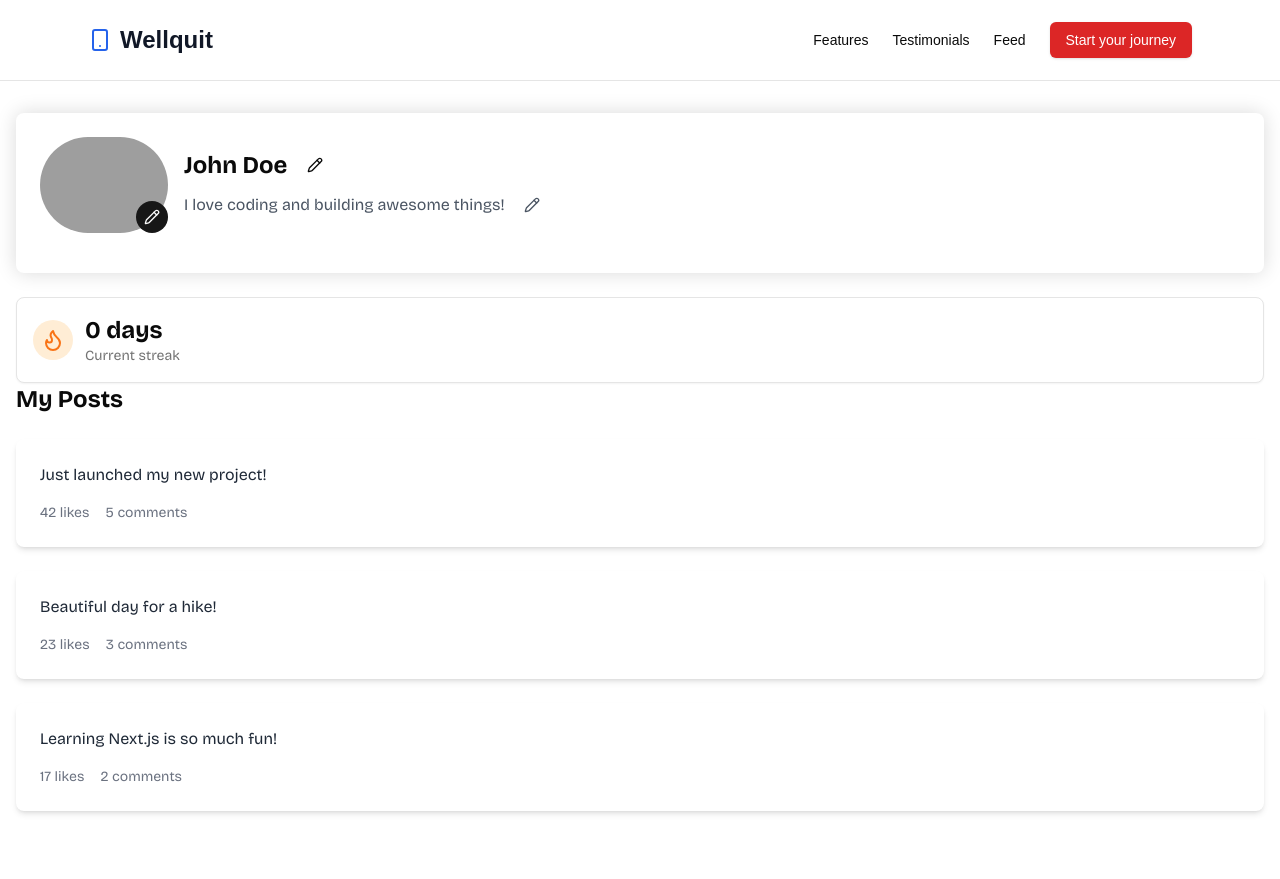
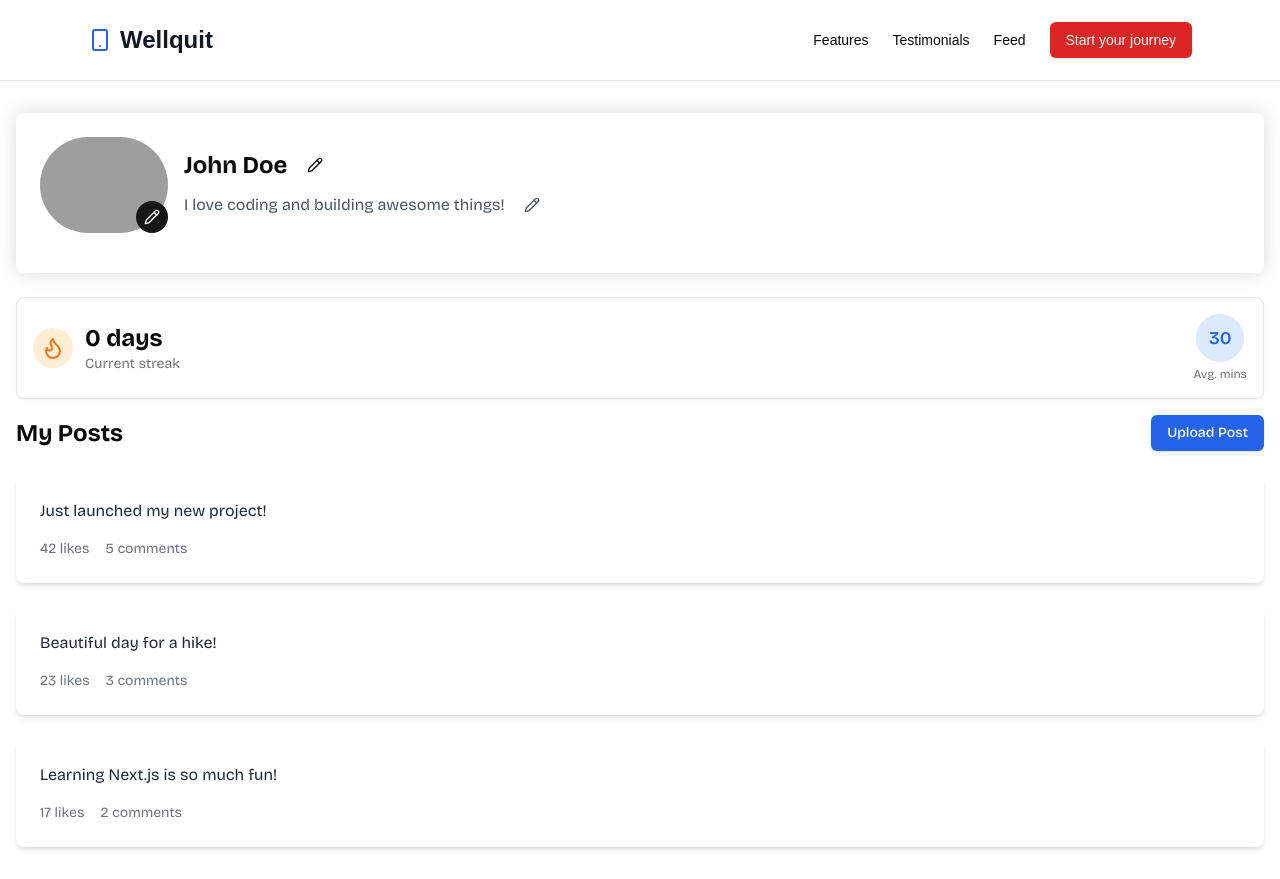
Before and after one commit to Mitchshona/hackOmania_interledger, a Next.js app in the folder frontend/: page /user/1 in a window 1280 px wide. Before the commit the page ends 843 px from the top, so only its background shows below. Built offline with nearby package versions, Linux system fonts and the light colour scheme; grey boxes are pictures that could not be loaded.

Commit message:
added upload button ui to user profile

```diff
--- a/frontend/src/app/user/[username]/page.tsx
+++ b/frontend/src/app/user/[username]/page.tsx
@@ -6,7 +6,7 @@ import Navbar from "@/components/ui/navbar"
 export default function ProfilePage() {
   return (
     <main className="container mx-auto px-4 pt-8 pb-8">
-      <ProfileInfo />
+      <ProfileInfo/>
       <StreakCard streakCount={0} />
       <UserPosts />
     </main>
--- a/frontend/src/components/StreakCard.tsx
+++ b/frontend/src/components/StreakCard.tsx
@@ -1,16 +1,20 @@
+"use client"
+
 import { Flame } from "lucide-react"
 
 interface StreakCard {
   streakCount: number
+  averageScreentime: number
 }
 
-const StreakCard = ({ streakCount = 0 }: StreakCard) => {
+const StreakCard = ({ streakCount = 0, averageScreentime = 30 }: StreakCard) => {
   return (
     <div
-      className="flex items-center gap-3 rounded-lg border border-border bg-card p-4 shadow-sm"
+      className="flex items-center justify-between gap-3 rounded-lg border border-border bg-card p-4 shadow-sm mb-4"
       role="status"
-      aria-label={`Current streak: ${streakCount} days`}
+      aria-label={`Current streak: ${streakCount} days, Average screentime: ${averageScreentime} minutes`}
     >
+      <div className="flex items-center gap-3">
         <div className="flex h-10 w-10 items-center justify-center rounded-full bg-orange-100">
           <Flame className="h-6 w-6 text-orange-500" aria-hidden="true" />
         </div>
@@ -24,6 +28,16 @@ const StreakCard = ({ streakCount = 0 }: StreakCard) => {
           </p>
         </div>
       </div>
+
+      <div className="flex flex-col items-center gap-1">
+        <div className="flex h-12 w-12 items-center justify-center rounded-full bg-blue-100">
+          <span className="text-lg font-semibold text-blue-600">{averageScreentime}</span>
+        </div>
+        <p className="text-xs text-muted-foreground">
+          Avg. mins
+        </p>
+      </div>
+    </div>
   )
 }
 
--- a/frontend/src/components/UserPosts.tsx
+++ b/frontend/src/components/UserPosts.tsx
@@ -1,3 +1,7 @@
+"use client"
+
+import { ImageUploadButton } from "./feed/ImageUploadButton"
+
 const posts = [
     { id: 1, content: "Just launched my new project!", likes: 42, comments: 5 },
     { id: 2, content: "Beautiful day for a hike!", likes: 23, comments: 3 },
@@ -7,7 +11,10 @@ const posts = [
   export default function UserPosts() {
     return (
       <div className="space-y-6">
-        <h2 className="text-2xl font-bold mb-4">My Posts</h2>
+        <div className="flex items-center justify-between mb-4">
+          <h2 className="text-2xl font-bold">My Posts</h2>
+          <ImageUploadButton onPostUploaded={() => {}} />
+        </div>
         {posts.map((post) => (
           <div key={post.id} className="bg-white shadow-md rounded-lg p-6">
             <p className="text-gray-800 mb-4">{post.content}</p>
```
Lines whose indentation alone changed are shown as unchanged.
